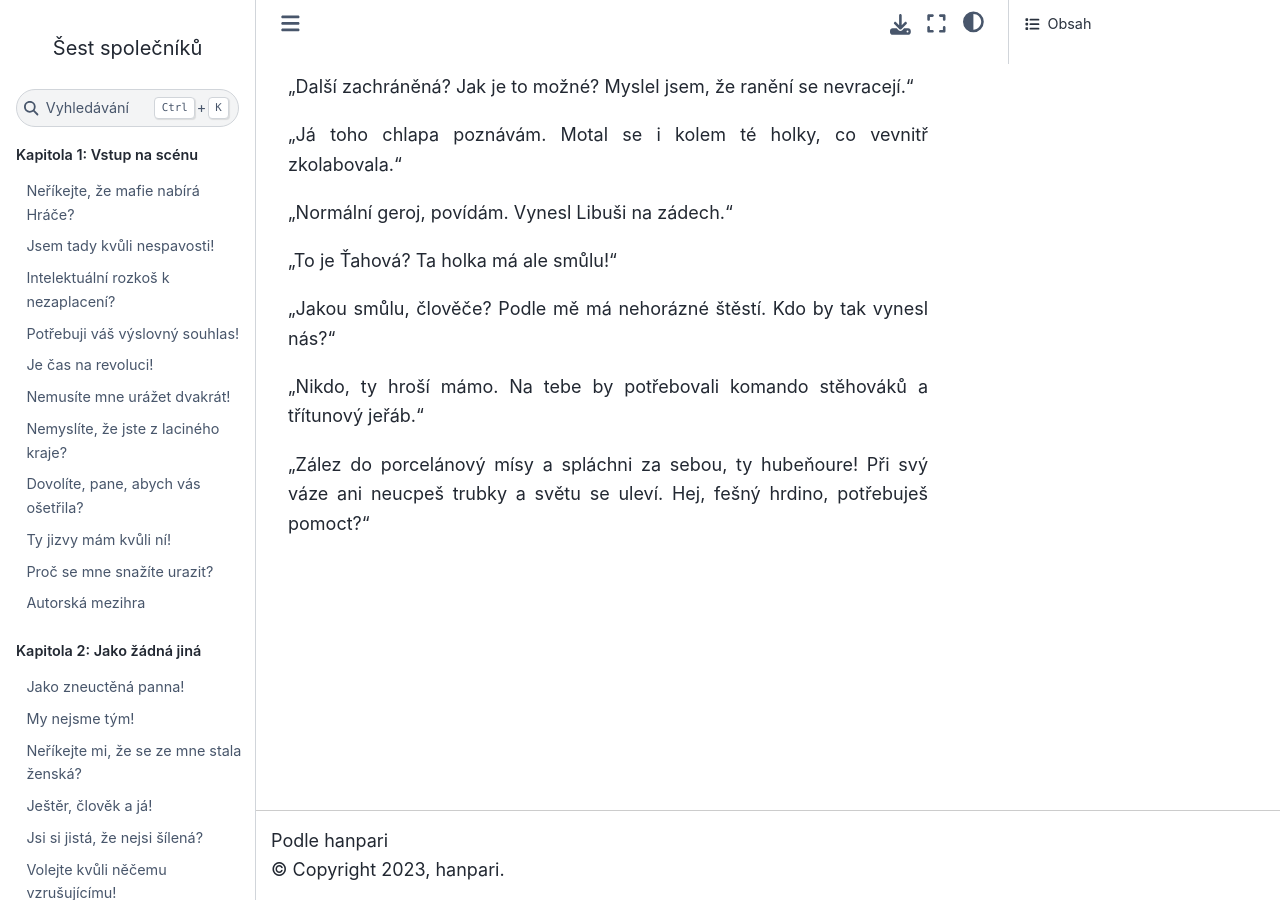
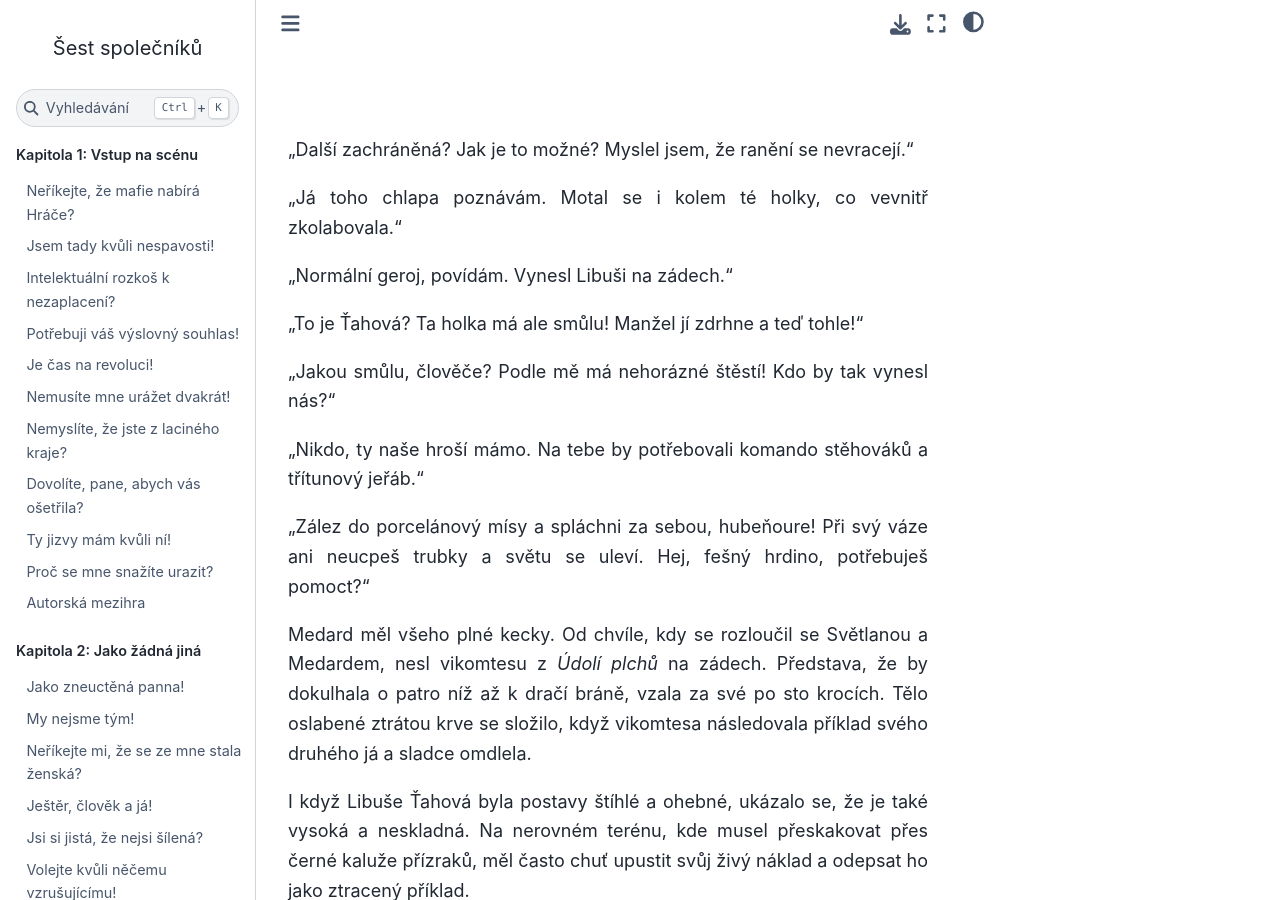
Before and after one commit to hanpari/sest-spolecniku, a Sphinx documentation site: the page built from source/sest_spolecniku/012-o-patro-dal/05.md, in a window 1280 px wide and 900 px high. Built offline with Sphinx 7.4.7 and the Sphinx Book theme 1.1.4, drawn with Linux system fonts in a browser that asks for light colours; pages that are not in the unit, such as notebooks, are missing from menus; some of the changed text lies outside the part shown.

Commit message:
revoluce

```diff
--- a/source/sest_spolecniku/012-o-patro-dal/05.md
+++ b/source/sest_spolecniku/012-o-patro-dal/05.md
@@ -1,13 +1,29 @@
+#
+
 "Další zachráněná? Jak je to možné? Myslel jsem, že ranění se nevracejí."
 
 "Já toho chlapa poznávám. Motal se i kolem té holky, co vevnitř zkolabovala."
 
 "Normální geroj, povídám. Vynesl Libuši na zádech."
 
-"To je Ťahová? Ta holka má ale smůlu!"
+"To je Ťahová? Ta holka má ale smůlu! Manžel jí zdrhne a teď tohle!"
 
-"Jakou smůlu, člověče? Podle mě má nehorázné štěstí. Kdo by tak vynesl nás?"
+"Jakou smůlu, člověče? Podle mě má nehorázné štěstí! Kdo by tak vynesl nás?"
 
-"Nikdo, ty hroší mámo. Na tebe by potřebovali komando stěhováků a třítunový jeřáb."
+"Nikdo, ty naše hroší mámo. Na tebe by potřebovali komando stěhováků a třítunový jeřáb."
 
-"Zález do porcelánový mísy a spláchni za sebou, ty hubeňoure! Při svý váze ani neucpeš trubky a světu se uleví. Hej, fešný hrdino, potřebuješ pomoct?"
+"Zález do porcelánový mísy a spláchni za sebou, hubeňoure! Při svý váze ani neucpeš trubky a světu se uleví. Hej, fešný hrdino, potřebuješ pomoct?"
+
+Medard měl všeho plné kecky. Od chvíle, kdy se rozloučil se Světlanou a Medardem, nesl vikomtesu z *Údolí plchů* na zádech. Představa, že by dokulhala o patro níž až k dračí bráně, vzala za své po sto krocích. Tělo oslabené ztrátou krve se složilo, když vikomtesa následovala příklad svého druhého já a sladce omdlela.
+
+I když Libuše Ťahová byla postavy štíhlé a ohebné, ukázalo se, že je také vysoká a neskladná. Na nerovném terénu, kde musel přeskakovat přes černé kaluže přízraků, měl často chuť upustit svůj živý náklad a odepsat ho jako ztracený příklad.
+
+Naštěstí měl baron vytrvalost buldoka a Medard svědomí plasťáka. Když už jeden nemohl, převzal vládu ten druhý a potácel se dál, v uších vlastní funění a v nose pach cigaret a vanilkového mýdla.
+
+V půlce se žena napůl probrala a začala blouznit, alespoň tak mu připadalo, když ji slyšel plakat a prosit kohosi o odpuštění.
+
+"Jo, odpouštím ti, tak se přestaň vrtět," zamumlal. "Odpouštím ti, safra. Přestaň," zvýšil hlas, když nářek nejen neustával, ale ještě zesílil. "Ty jsi fakt užíváš, když tě okolí lituje, co?"
+
+S tak negentlemanskými slovy rozrazil dračí bránu a vpadl do vstupní místnosti, kde se už rozcvičovaly a chystaly nové týmy.
+
+"Dokázali jsme to
```
